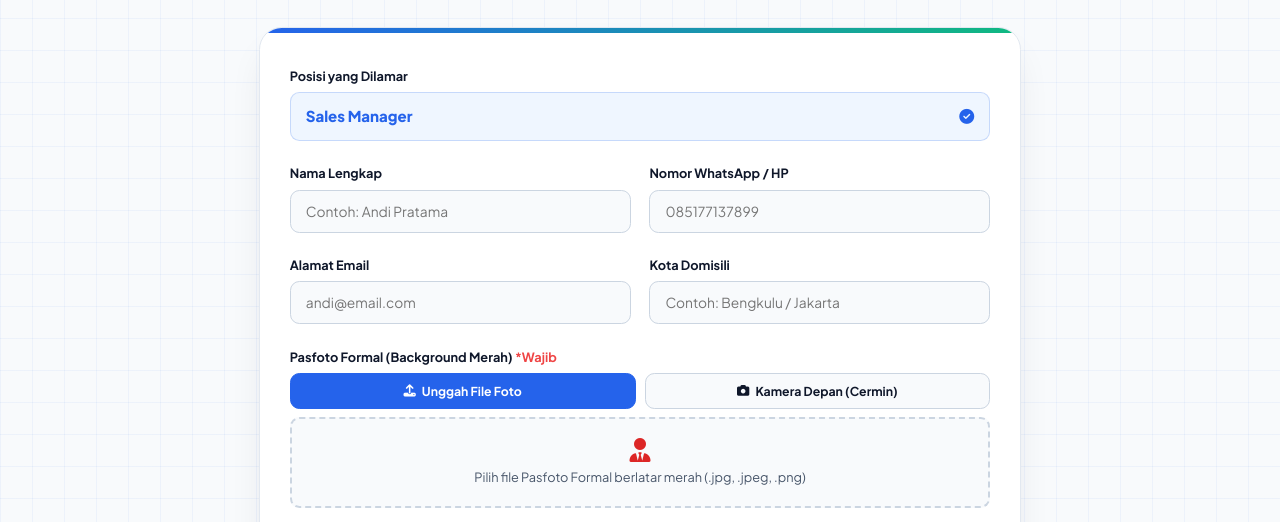
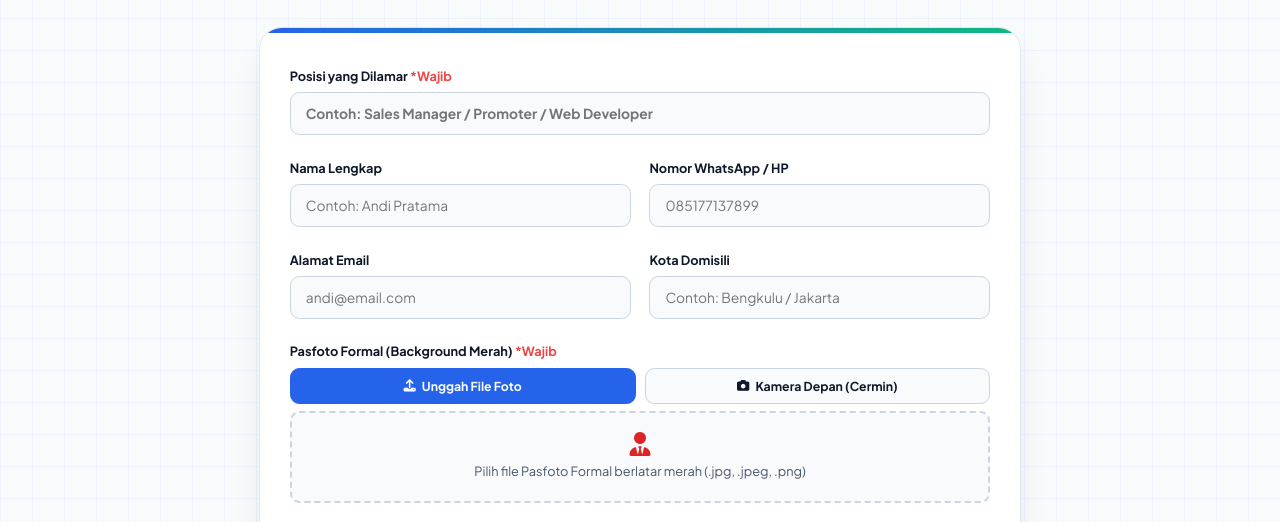
Before and after one commit to sitenexs/10.-kerja.sitenexs.com, a plain HTML site: page form/index.html in a window 1280 px wide. Shown: the part 238-760 px from the top of the page. Drawn offline with Linux system fonts and the light colour scheme; no server answers.

Commit message:
update form/index.html

```diff
--- a/form/index.html
+++ b/form/index.html
@@ -100,14 +100,6 @@
             background-color: var(--bg-body); font-size: 0.92rem; color: var(--text-main); transition: var(--transition);
         }
         .form-control:focus { outline: none; border-color: var(--primary); box-shadow: 0 0 0 3px var(--primary-light); background-color: #ffffff; }
-
-        /* KOTAK POSISI TERKUNCI */
-        .position-badge-box {
-            background: var(--primary-light); border: 1px solid rgba(37, 99, 235, 0.2); border-radius: var(--radius-md);
-            padding: 0.75rem 1rem; display: flex; align-items: center; justify-content: space-between;
-        }
-        .position-badge-box span { font-weight: 800; color: var(--primary); font-size: 1rem; }
-        .position-badge-box i { color: var(--primary); font-size: 1rem; }
 
         /* UPLOAD FILE WRAPPER */
         .file-upload-wrapper {
@@ -212,14 +204,10 @@
             <form id="careerForm">
                 <div class="form-grid">
 
-                    <!-- POSISI (TERKUNCI) -->
+                    <!-- POSISI YANG DILAMAR (DIKETIK MANUAL) -->
                     <div class="form-group full-width">
-                        <label>Posisi yang Dilamar</label>
-                        <div class="position-badge-box">
-                            <span id="displayPositionName">Memuat Posisi...</span>
-                            <i class="fas fa-check-circle" title="Posisi Terpilih"></i>
-                        </div>
-                        <input type="hidden" id="applicantPosition" value="">
+                        <label>Posisi yang Dilamar <span style="color: #ef4444;">*Wajib</span></label>
+                        <input type="text" id="applicantPosition" required placeholder="Contoh: Sales Manager / Promoter / Web Developer" class="form-control" style="font-weight: 700; color: var(--primary);">
                     </div>
 
                     <div class="form-group">
@@ -397,11 +385,12 @@
             }
         });
 
+        // Tangkap parameter URL jika ada (misal dari tombol daftar di halaman utama), tapi tetap bisa diedit manual
         const urlParams = new URLSearchParams(window.location.search);
-        const posisiParam = urlParams.get('posisi') || 'Sales Manager';
-
-        document.getElementById('displayPositionName').innerText = posisiParam;
-        document.getElementById('applicantPosition').value = posisiParam;
+        const posisiParam = urlParams.get('posisi');
+        if (posisiParam) {
+            document.getElementById('applicantPosition').value = posisiParam;
+        }
 
         let activeFotoSource = 'file';
         let mediaStream = null;
@@ -622,13 +611,18 @@
             const phone = document.getElementById('applicantPhone').value.trim();
             const email = document.getElementById('applicantEmail').value.trim();
             const city = document.getElementById('applicantCity').value.trim();
-            const position = document.getElementById('applicantPosition').value;
+            const position = document.getElementById('applicantPosition').value.trim();
             const socialMedia = document.getElementById('applicantSocial').value.trim();
             const cover = document.getElementById('applicantCover').value.trim();
 
             const fotoFile = activeFotoSource === 'file' ? fotoFileInput.files[0] : capturedFotoBlob;
             const cvFile = cvFileInput.files[0];
             const ijazahFile = activeIjazahSource === 'file' ? ijazahFileInput.files[0] : capturedIjazahBlob;
+
+            if (!position) {
+                alert("Harap isi posisi yang ingin dilamar terlebih dahulu.");
+                return;
+            }
 
             if (!fotoFile) {
                 alert("Harap unggah atau ambil pasfoto formal berlatar merah terlebih dahulu.");
@@ -759,7 +753,6 @@
                 document.getElementById('ijazahCameraFileNameDisplay').style.display = 'none';
                 capturedFotoBlob = null;
                 capturedIjazahBlob = null;
-                document.getElementById('applicantPosition').value = position;
                 switchFotoSource('file');
                 switchIjazahSource('file');
 
```
